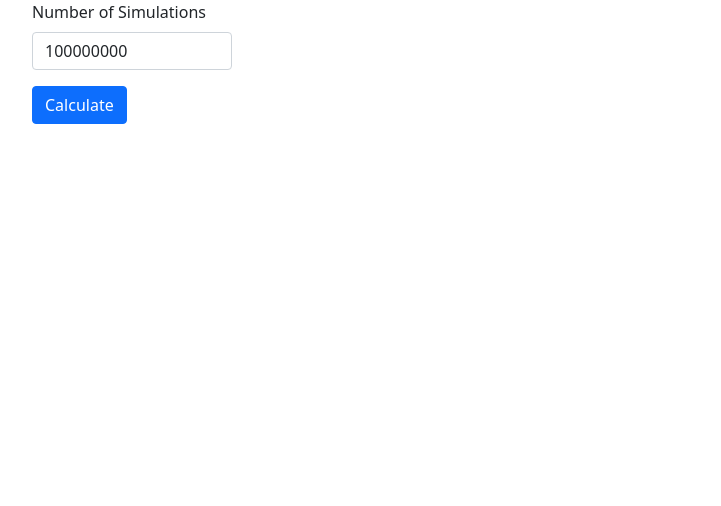
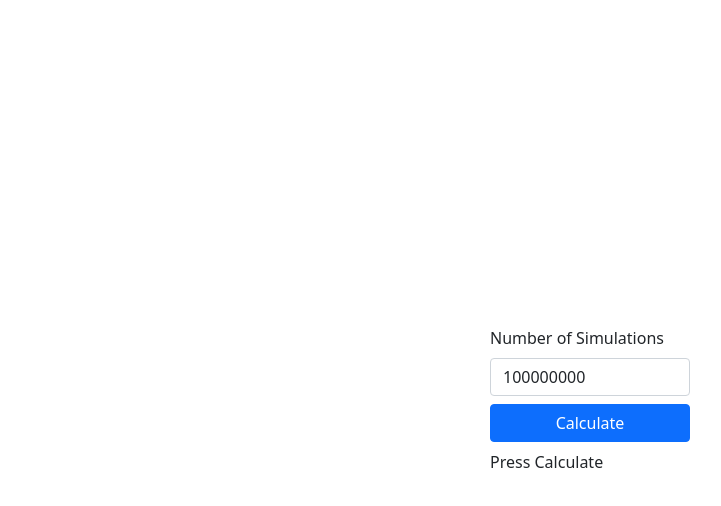
Before and after one commit to arpz2004/poker-calc, an Angular app: page / in a window 1280 px wide. Shown: the top 506 px of the page, without its empty margins (50-771 px from the left). Built offline with nearby package versions, Linux system fonts and the light colour scheme.

Commit message:
Centered page

```diff
--- a/src/app/app.component.html
+++ b/src/app/app.component.html
@@ -1,18 +1,20 @@
-<div class="container">
+<div class="h-100 d-flex align-items-center justify-content-center">
+  <div>
     <form class="form" [formGroup]="simulationForm">
       <label class="form-label">Number of Simulations</label>
-    <div>
       <input class="form-control" type="text" formControlName="numberOfSimulations" />
-    </div>
     </form>
-  <button [disabled]="loading" (click)="runUthSimulation()" class="btn btn-primary mt-3">
+    <button [disabled]="loading" (click)="runUthSimulation()" class="btn btn-primary mt-2 w-100">
       <span *ngIf="loading" class="spinner-border spinner-border-sm" role="status" aria-hidden="true"></span>
       Calculate
     </button>
     <div class="row">
-    <div class="mb-2 col" *ngIf="simulation">
-      <h3>Edge:</h3>
-      <div>{{ simulation.edge | percent:'1.2' }}</div>
+      <div class="mt-2 col">
+        <div *ngIf="simulation; else noSimulation">Edge: {{ simulation.edge | percent:'1.2' }}</div>
+        <ng-template #noSimulation>
+          <div>Press Calculate</div>
+        </ng-template>
       </div>
     </div>
 </div>
+</div>
--- a/src/styles.scss
+++ b/src/styles.scss
@@ -1,2 +1,6 @@
 /* You can add global styles to this file, and also import other style files */
 @import "../node_modules/bootstrap/scss/bootstrap.scss";
+
+body {
+  height: 100vh;
+}
```
Lines whose indentation alone changed are shown as unchanged.
